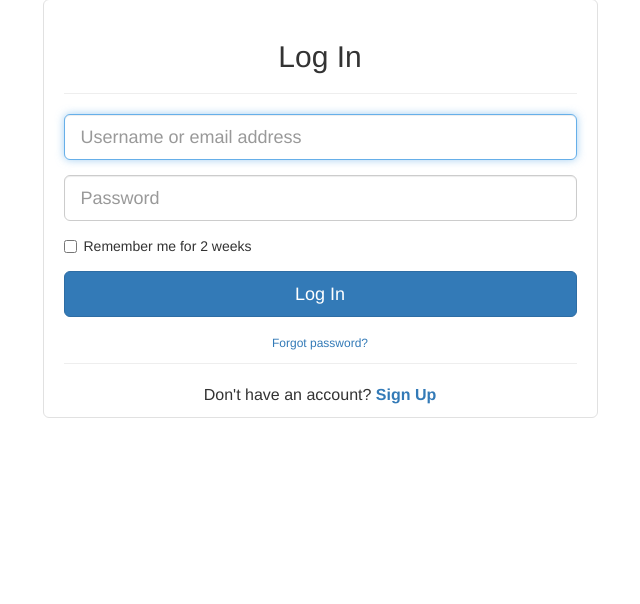
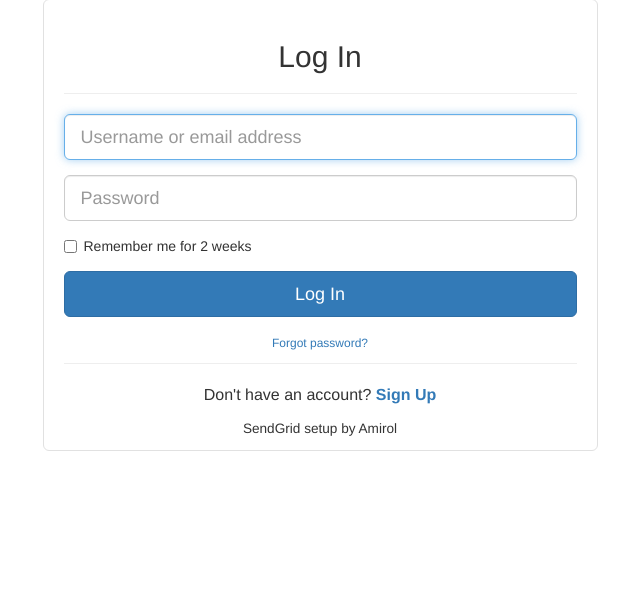
Before and after one commit to AmirolAhmad/lbr, a Rails app: page / in a window 1280 px wide. Shown: the part 21-625 px from the top of the page, without its empty margins (320-960 px from the left). Run offline with Rails 7, Linux system fonts and the light colour scheme; style sheets or scripts are compiled from the project's sources; some libraries are stand-ins or nearby versions.

Commit message:
sendgrid

```diff
--- a/app/views/users/sessions/new.html.erb
+++ b/app/views/users/sessions/new.html.erb
@@ -29,6 +29,7 @@
             </div>
           </div>
           <p class="text-center">Don't have an account? <%= link_to "Sign Up", register_path %></p>
+          <p class="text-center"><small>SendGrid setup by Amirol</small></p>
         </div>
       </div>
     </div>
```
